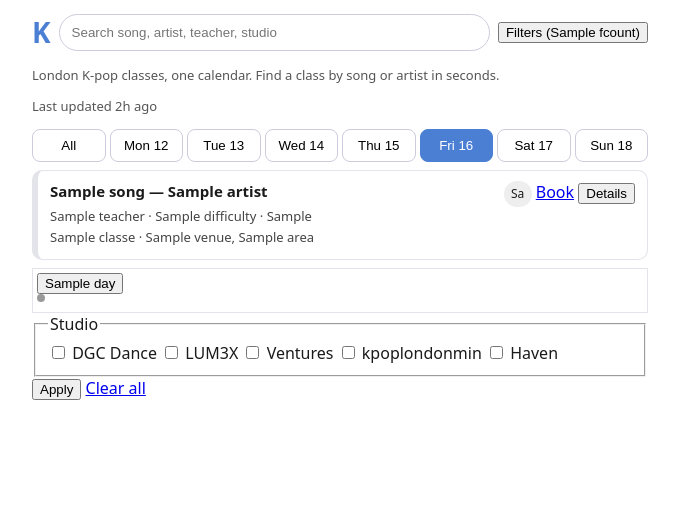
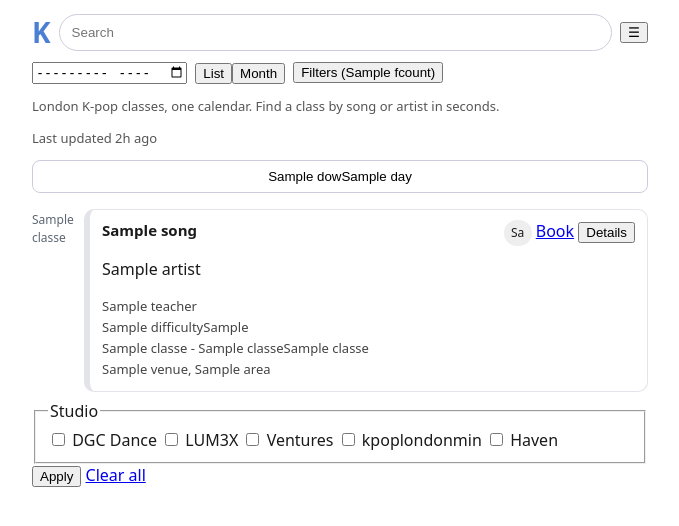
Before and after one commit to gheylam/dance-dairy, a FastAPI app: template squirtle/templates/base.html in a window 1280 px wide. Shown: the top 526 px of the page, without its empty margins (300-979 px from the left). Run offline with FastAPI, Linux system fonts and the light colour scheme; the template is opened without the code that fills it: most values are stand-ins (such as "Sample title", 1, 10 or a date in 2020).

Commit message:
feat(squirtle): timeline agenda markup and header tokens

```diff
--- a/squirtle/static/style.css
+++ b/squirtle/static/style.css
@@ -26,3 +26,12 @@
 .week { display: flex; gap: 4px; overflow-x: auto; margin: 8px 0; }
 .week button { flex: 1; min-width: 52px; padding: 8px 4px; border-radius: 8px; border: 1px solid #ccd; background: #fff; }
 .week button[aria-current] { background: #4a7fd4; color: #fff; border-color: #4a7fd4; }
+.subhead { display: flex; gap: 8px; align-items: center; margin: 8px 0; flex-wrap: wrap; }
+.tl { display: flex; flex-direction: column; }
+.trow { display: grid; grid-template-columns: 44px 1fr; gap: 8px; }
+.gutter { font-size: 12px; color: #5C6672; padding-top: 10px; }
+.card.tint-dgcdance { background: #EDE9FF; } .card.tint-lum3x { background: #FFF4D6; }
+body[data-view="month"] #results { display: none; }
+body[data-view="list"] .month-wrap { display: none; }
+@media (prefers-reduced-motion: reduce) { * { transition: none; } }
+:focus-visible { outline: 2px solid #2F7ED1; }
--- a/squirtle/templates/base.html
+++ b/squirtle/templates/base.html
@@ -7,26 +7,22 @@
 <meta name="description" content="One searchable calendar for London K-pop dance classes.">
 <link rel="stylesheet" href="/static/style.css">
 </head>
-<body>
+<body data-view="list">
 <header class="top">
-  <a class="logo" href="/">K</a>
-  <input id="q" name="query" type="search" placeholder="Search song, artist, teacher, studio" aria-label="Search classes" autocomplete="off">
-  <button id="filtersBtn" type="button">Filters <span id="fcount">{% if fcount %}({{ fcount }}){% endif %}</span></button>
+  <a class="logo" href="/" aria-label="Klassified home">K</a>
+  <input id="q" name="query" type="search" value="{{ query }}" placeholder="Search" aria-label="Search classes" autocomplete="off">
+  <button type="button" aria-label="Menu">☰</button>
 </header>
+<div class="subhead">
+  <form method="get" action="/"><input type="month" name="month" value="{{ active_month }}" aria-label="Pick month"></form>
+  <div id="viewToggle" role="group" aria-label="View"><button type="button" data-view="list" aria-pressed="true">List</button><button type="button" data-view="month" aria-pressed="false">Month</button></div>
+  <button id="filtersBtn" type="button">Filters{% if fcount %} ({{ fcount }}){% endif %}</button>
+</div>
 <p class="landing">London K-pop classes, one calendar. Find a class by song or artist in seconds.</p>
 <p class="stale">Last updated 2h ago</p>
-<nav class="week" aria-label="Week of January 12 to 18, 2026">
-  <button type="button" data-day="">All</button>
-  <button type="button" data-day="2026-01-12">Mon 12</button>
-  <button type="button" data-day="2026-01-13">Tue 13</button>
-  <button type="button" data-day="2026-01-14">Wed 14</button>
-  <button type="button" data-day="2026-01-15">Thu 15</button>
-  <button type="button" data-day="2026-01-16" aria-current="true">Fri 16</button>
-  <button type="button" data-day="2026-01-17">Sat 17</button>
-  <button type="button" data-day="2026-01-18">Sun 18</button>
-</nav>
+<nav class="week" aria-label="Week">{% for d in week %}<button type="button" data-day="{{ d.date }}"{% if d.selected %} aria-current="true"{% endif %}><span>{{ d.dow }}</span><span>{{ d.day }}</span></button>{% endfor %}</nav>
 <main id="results">{% include "partials/cards.html" %}</main>
-<section aria-label="Month view">{% include "partials/month.html" %}</section>
+<div class="month-wrap"><section aria-label="Month view">{% include "partials/month.html" %}</section></div>
 <section aria-label="Filters" id="filtersSection">{% include "partials/filters.html" %}</section>
 <dialog id="detail"><div id="detailBody"></div><form method="dialog"><button>Close</button></form></dialog>
 <script src="/static/app.js"></script>
--- a/squirtle/templates/partials/cards.html
+++ b/squirtle/templates/partials/cards.html
@@ -1,10 +1,16 @@
 {% if classes %}
+<div class="tl">
 {% for c in classes %}
-<article class="card studio-{{ c.studio_slug }}" data-id="{{ c.id }}">
+<div class="trow">
+  <div class="gutter"><time datetime="{{ c.start_at }}">{{ c.start_label }}</time></div>
+  <article class="card studio-{{ c.studio_slug }} tint-{{ c.studio_slug }}" data-id="{{ c.id }}">
     <div class="card-main">
-    <h2>{{ c.song or "Training" }} — {{ c.artist or c.studio_raw }}</h2>
-    <p class="meta">{{ c.teacher or "TBA" }} · {{ c.difficulty }}{% if c.song_section %} · {{ c.song_section }}{% endif %}</p>
-    <p class="meta"><time datetime="{{ c.start_at }}">{{ c.start_label }}</time> · {{ c.venue }}, {{ c.area }}</p>
+      <h2>{{ c.song or "Training" }}</h2>
+      <p class="sub">{{ c.artist or c.studio_raw }}</p>
+      <p class="meta">{{ c.teacher or "TBA" }}</p>
+      <p class="meta"><span class="level">{{ c.difficulty }}</span>{% if c.song_section %}<span>{{ c.song_section }}</span>{% endif %}</p>
+      <p class="meta"><time datetime="{{ c.start_at }}">{{ c.start_label }} - {{ c.end_label }}</time><span>{{ c.duration_label }}</span></p>
+      <p class="meta">{{ c.venue }}, {{ c.area }}</p>
     </div>
     <div class="card-side">
       <span class="mark" aria-hidden="true">{{ c.studio_raw[:2] }}</span>
@@ -12,8 +18,10 @@
       <button type="button" data-open="{{ c.id }}">Details</button>
     </div>
   </article>
+</div>
 {% endfor %}
+</div>
 {% else %}
-{% if day %}<p>No classes today. <a href="/">Today</a> <button type="button" id="clearFilters">Clear filters</button></p>
+{% if day %}<p>No classes today. <a id="todayLink" href="/?query={{ query|urlencode }}{% for s in studios %}&studio={{ s }}{% endfor %}">Today</a> <button type="button" id="clearFilters">Clear filters</button></p>
 {% else %}<p>No classes found. <button type="button" id="clearFilters">Clear filters</button></p>{% endif %}
 {% endif %}
```
Also changed, not shown: squirtle/tests/test_timeline_markup.py (added, +16 -0 lines). Lines whose indentation alone changed are shown as unchanged.
